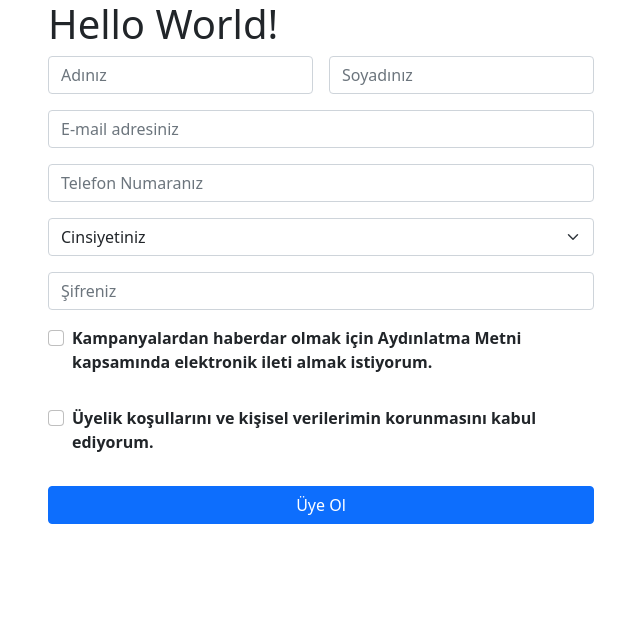
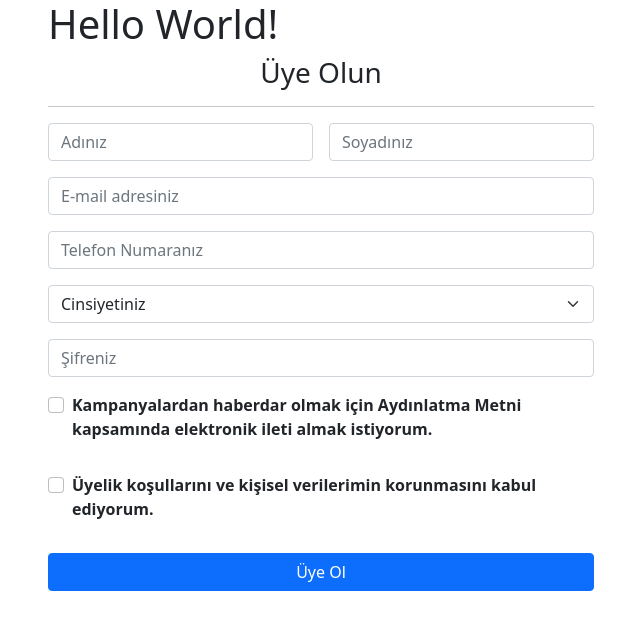
Before and after one commit to ercumentlacin/user-authentication-firabase-react, a React (Create React App) app: page / in a window 1280 px wide. Shown: the top 630 px of the page, without its empty margins (34-674 px from the left). Built offline with nearby package versions, Linux system fonts and the light colour scheme; no server answers.

Commit message:
signup component updated

```diff
--- a/src/components/SignUp.jsx
+++ b/src/components/SignUp.jsx
@@ -9,21 +9,31 @@ const SignUp = () => {
   const userPassword = useRef();
   const signup = useAuth();
   const [error, setError] = useState("");
+  const [loading, setLoading] = useState(false);
 
   const handleSubmit = async (e) => {
     e.preventDefault();
 
     try {
       setError("");
+      setLoading(true);
       await signup(userMail.current.value, userPassword.current.value);
     } catch {
       setError("Uyelik olusturulurken bir hata meydana geldi");
     }
+    setLoading(false);
   };
 
   return (
     <>
-      <form>
+      <form onSubmit={handleSubmit}>
+        <h3 className="mb-3 text-center">Üye Olun</h3>
+        {error && (
+          <div class="alert alert-danger" role="alert">
+            {error}
+          </div>
+        )}
+        <hr />
         {/* User Name and User Surname */}
         <div className="mb-3 d-flex gap-3">
           <label for="userName" className="form-label d-none"></label>
@@ -125,7 +135,7 @@ const SignUp = () => {
         </div>
         {/* Submit */}
         <div className="d-grid">
-          <button type="submit" className="btn btn-primary">
+          <button disabled={loading} type="submit" className="btn btn-primary">
             Üye Ol
           </button>
         </div>
--- a/src/context/AuthContext.jsx
+++ b/src/context/AuthContext.jsx
@@ -9,6 +9,7 @@ export const useAuth = () => {
 
 export const AuthProvider = ({ children }) => {
   const [currentUser, setCurrentUser] = useState();
+  const [loading, setLoading] = useState(true);
 
   const signup = (email, password) => {
     return auth.createUserWithEmailAndPassword(email, password);
@@ -17,6 +18,7 @@ export const AuthProvider = ({ children }) => {
   useEffect(() => {
     const unsubscribe = auth.onAuthStateChanged((user) => {
       setCurrentUser(user);
+      setLoading(false);
     });
 
     return unsubscribe;
@@ -26,7 +28,11 @@ export const AuthProvider = ({ children }) => {
     currentUser,
     signup,
   };
-  return <AuthContext.Provider value={value}>{children}</AuthContext.Provider>;
+  return (
+    <AuthContext.Provider value={value}>
+      {!loading && children}
+    </AuthContext.Provider>
+  );
 };
 
 export default AuthContext;
```
Also changed, not shown: 1 other file (tests, documents, lock files or other folders).
